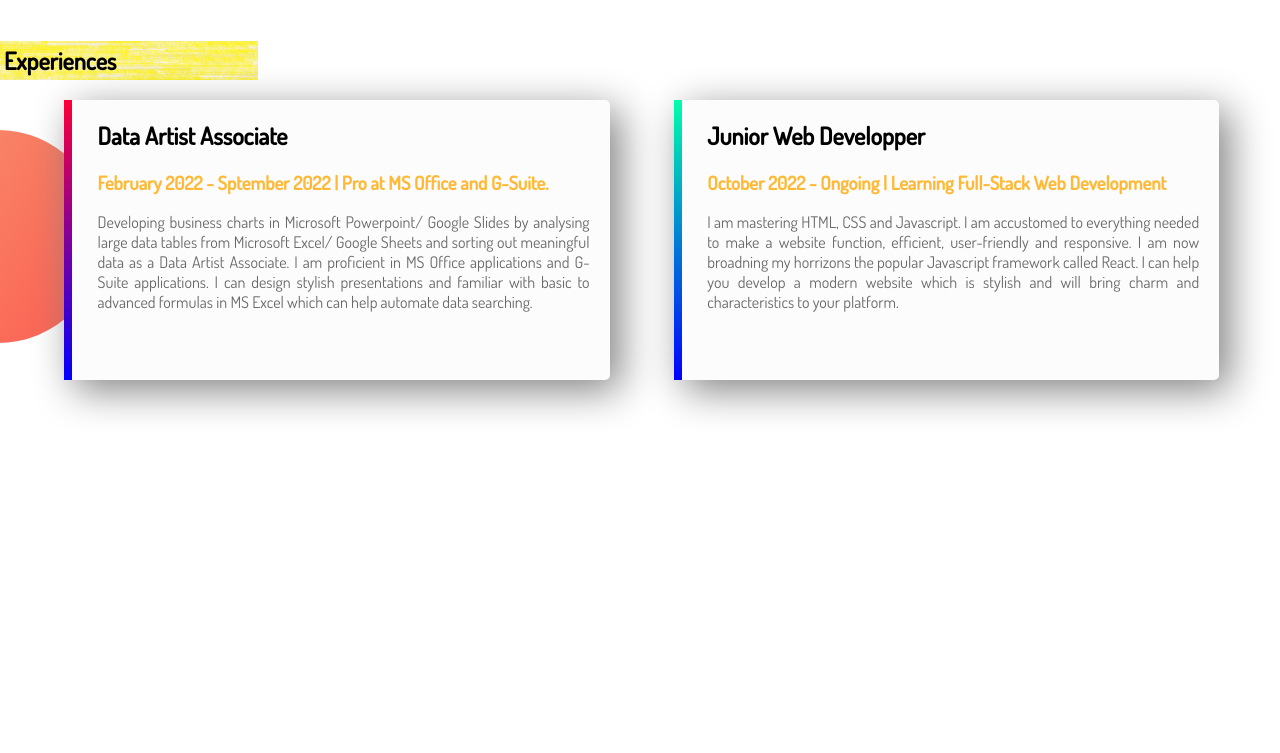
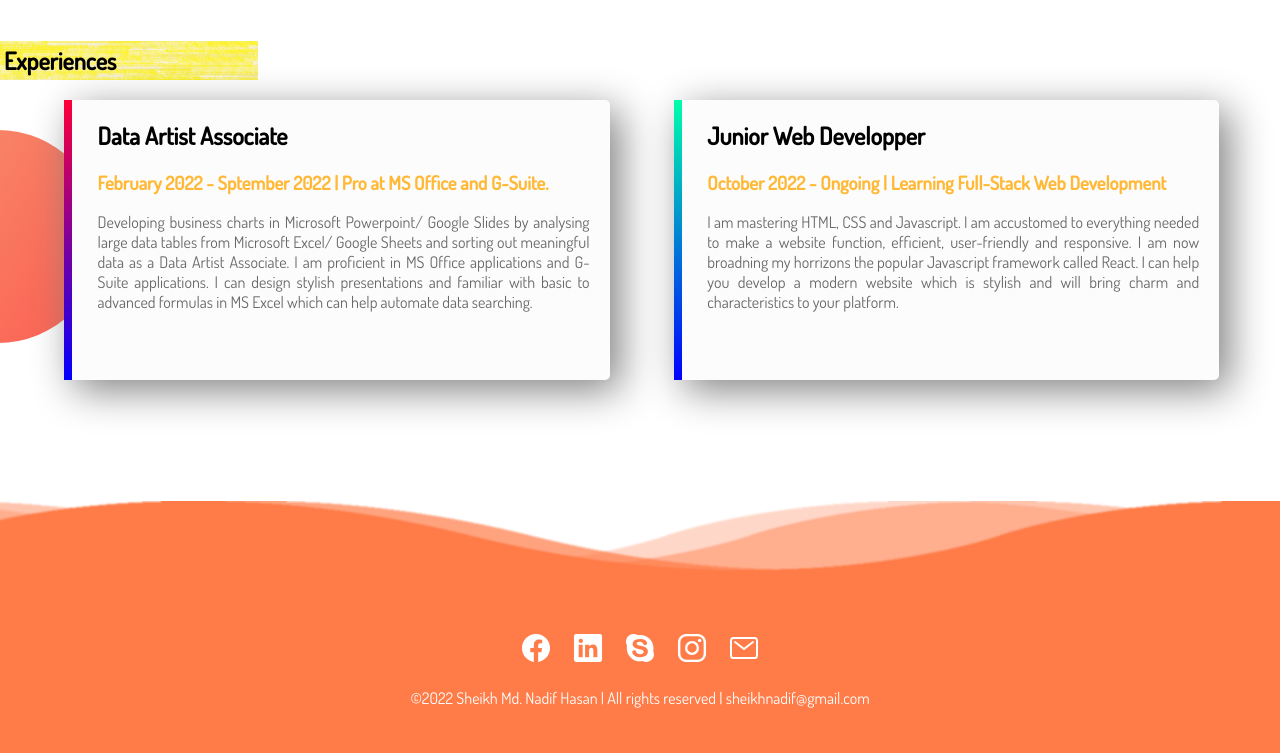
Before and after one commit to sheikh-nadif/Web-Portfolio, a plain HTML site: page index.html in a window 1280 px wide. Shown: the part 1249-2002 px from the top of the page. Before the commit the page ends 1720 px from the top, so only its background shows below. Drawn offline with nearby package versions, Linux system fonts and the light colour scheme.

Commit message:
done except mail popup

```diff
--- a/index.html
+++ b/index.html
@@ -73,9 +73,45 @@
             <p>I am mastering HTML, CSS and Javascript. I am accustomed to everything needed to make a website function, efficient, user-friendly and responsive. I am now broadning my horrizons the popular Javascript framework called React. I can help you develop a modern website which is stylish and will bring charm and characteristics to your platform. </p>
 
         </div>
+
     </section>
 
+
+    <!--Blank Footer-->
+    <section class="blank"></section>
+    <!--Blank Footer-->
+
+
     <!--Animated Footer-->
+    <footer>
+
+        <!--wave-->
+        <div class="waves">
+            <div class="wave" id="wave1"></div>
+            <div class="wave" id="wave2"></div>
+            <div class="wave" id="wave3"></div>
+            <div class="wave" id="wave4"></div>
+        </div>
+
+
+        <ul class="social-icon">
+            <li><a target="_blank" href="https://www.facebook.com/sheikhnadif.SMNH/"><ion-icon name="logo-facebook"></ion-icon></a></li>
+
+            <li><a target="_blank" href="http://www.linkedin.com/in/sheikh-md-nadif-hasan"><ion-icon name="logo-linkedin"></ion-icon></a></li>
+
+            <li><a target="_blank" href="https://join.skype.com/invite/xexd0RaKHpJ4"><ion-icon name="logo-skype"></ion-icon></a></li>
+
+            <li><a target="_blank" href="https://www.instagram.com/sheikhnadif/"><ion-icon name="logo-instagram"></ion-icon></a></li>
+
+            <li><a id="mail" target="_blank" href="https://mail.google.com/mail/u/0/#inbox?compose=new"><ion-icon name="mail-outline"></ion-icon></a></li>
+
+        </ul>
+
+        <p>©2022 Sheikh Md. Nadif Hasan  |  All rights reserved | sheikhnadif@gmail.com</p>
+    </footer>
+    <!--Animated Footer Iconpack-->
+        <script type="module" src="https://unpkg.com/ionicons@5.5.2/dist/ionicons/ionicons.esm.js"></script>
+        <script nomodule src="https://unpkg.com/ionicons@5.5.2/dist/ionicons/ionicons.js"></script>
 
 </body>
 </html>
--- a/style.css
+++ b/style.css
@@ -43,6 +43,10 @@ section{
     height: 700px;
     padding-bottom: 50px ;
     }
+
+.blank{
+    height: 80px;
+}
 
 p{
     margin-bottom: 25px;
@@ -138,6 +142,124 @@ p{
 }
 
 
+footer{
+    position: relative;
+    width: 100%;
+    background: #ff7b47;
+    min-height: 80px;
+    padding: 20px 0px;
+    display: flexbox;
+    justify-content: center;
+    align-items: center;
+}
+
+footer .social-icon {
+    position: relative;
+    display: flex;
+    justify-content: center;
+    align-items: center;
+    margin: 10px 0;
+    padding: 0;
+    flex-wrap: wrap;
+}
+
+footer .social-icon li {
+    list-style: none;
+}
+
+footer .social-icon li a {
+    font-size: 2em;
+    color: white;
+    margin: 0 10px;
+    display: inline-block;
+    transition: 0.5s;
+    text-decoration: none;
+    color: white;
+}
+
+footer .social-icon li:hover {
+    transform: translateY(-10px);
+}
+
+footer p{
+    padding: 0;
+    text-align: center;
+    color: white;
+}
+
+.mail{
+    height: 600px;
+}
+
+.text{
+    display: block;
+}
+
+
+/*Waves*/
+
+footer .wave{
+    position: absolute;
+    top: -100px;
+    left: 0;
+    width: 100%;
+    height: 100px;
+    background: url(image/wave3.png);
+    background-size: 1060px 100px;
+}
+
+footer .wave#wave1{
+    z-index: 1000;
+    opacity: 1;
+    bottom: 0;
+    animation: animatewave 5s linear infinite;
+}
+
+footer .wave#wave2{
+    z-index: 900;
+    opacity: 0.45;
+    bottom: 10px;
+    animation: animatewave 4s linear infinite;
+}
+
+footer .wave#wave3{
+    z-index: 800;
+    opacity: 0.3;
+    bottom: 15px;
+    animation: animatewave2 3s linear infinite;
+}
+
+footer .wave#wave4{
+    z-index: 700;
+    opacity: 0.7;
+    bottom: 20px;
+    animation: animatewave2 5s linear infinite;
+}
+
+@keyframes animatewave {
+    0% {
+        background-position-x: 1000px;
+    }
+
+    100% {
+        background-position-x: 0px;
+    }
+}
+
+@keyframes animatewave2 {
+    0% {
+        background-position-x: 0px;
+    }
+
+    100% {
+        background-position-x: 1000px;
+    }
+}
+
+
+
+/*----------------------------------------------------------------------*/
+/*----------------------------------------------------------------------*/
 /*----------------------------------------------------------------------*/
 /*Media Query*/
 @media only screen and (max-width: 1800px) {
```
Also changed, not shown: image/wave3.png (added).
